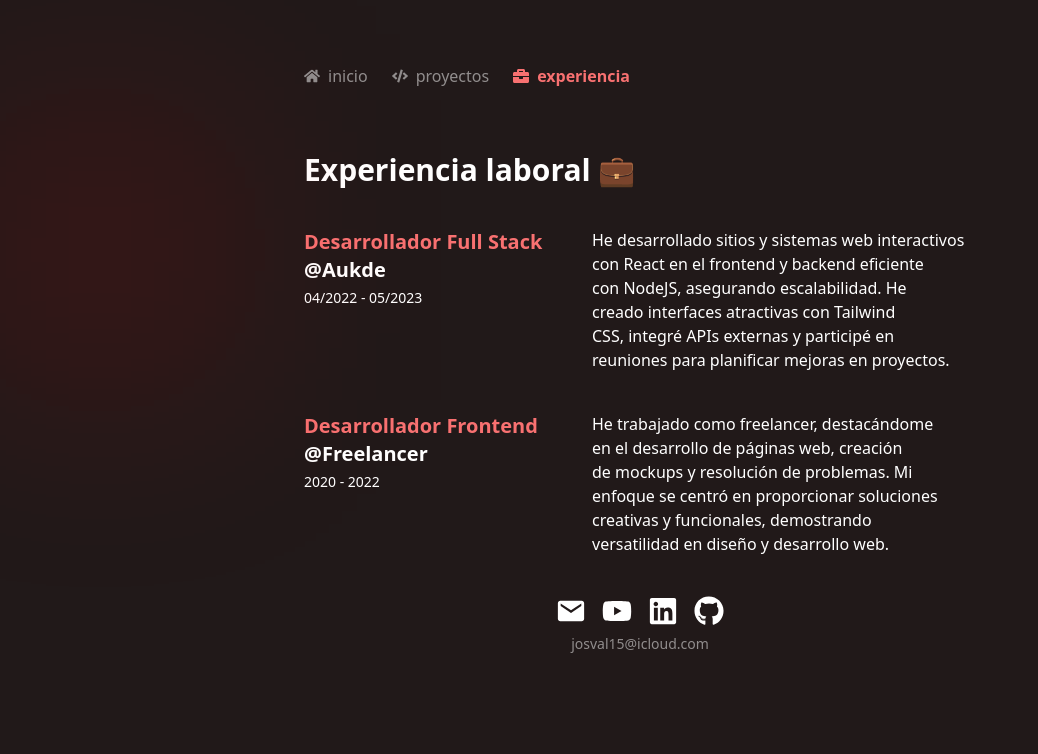
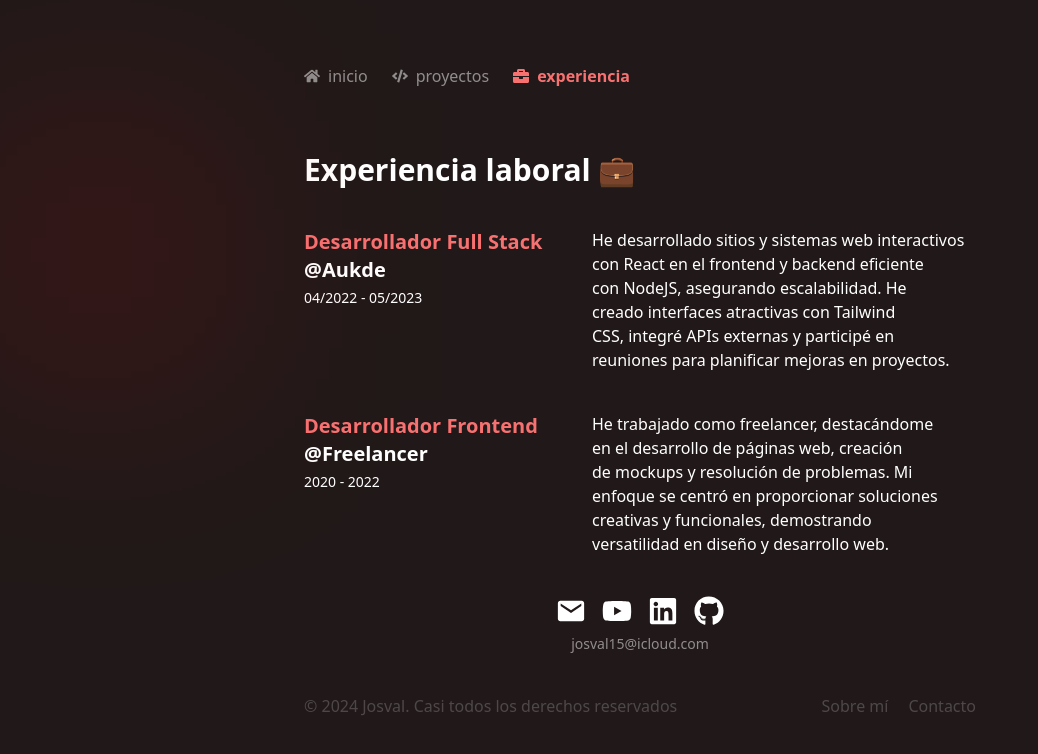
Before and after one commit to josvaal/portafolio, a React (Vite) app: page /experience in a window 1280 px wide. Shown: the top 754 px of the page, without its empty margins (0-1038 px from the left). Built offline with nearby package versions, Linux system fonts and the light colour scheme.

Commit message:
footer update

```diff
--- a/src/components/Footer.jsx
+++ b/src/components/Footer.jsx
@@ -47,6 +47,25 @@ function Footer() {
       >
         josval15@icloud.com
       </div>
+      <div className="flex justify-between opacity-20 mt-10">
+        <p>
+          © {new Date().getFullYear()} Josval. Casi todos los derechos
+          reservados
+        </p>
+        <div className="flex gap-5">
+          <a
+            className="hover:underline"
+            href="https://josval.vercel.app/"
+            target="_blank"
+            rel="noreferrer"
+          >
+            Sobre mí
+          </a>
+          <a className="hover:underline" href="mailto:josval15@icloud.com">
+            Contacto
+          </a>
+        </div>
+      </div>
     </div>
   );
 }
```
